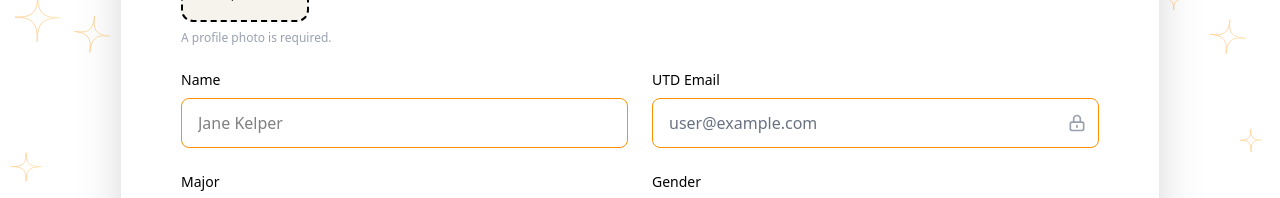
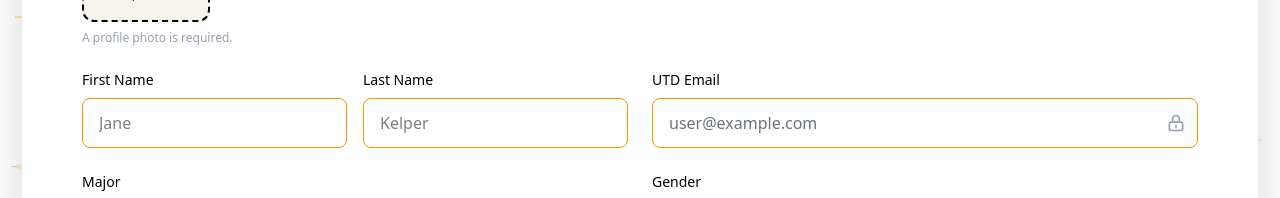
Before and after one commit to acmutd/meteormate-client, a Next.js app: page /onboarding/createProfile in a window 1280 px wide. Shown: the part 306-504 px from the top of the page. Built offline with nearby package versions, Linux system fonts and the light colour scheme; no server answers; sample sign-in values are in the browser's storage.

Commit message:
split name into first and last name

```diff
--- a/src/app/onboarding/createProfile/page.tsx
+++ b/src/app/onboarding/createProfile/page.tsx
@@ -12,7 +12,8 @@ import { Gender, Classification } from "@/types/profile";
 
 export default function CreateProfilePage() {
 	const router = useRouter();
-	const [name, setName] = useState("");
+	const [firstName, setFirstName] = useState("");
+	const [lastName, setLastName] = useState("");
 	const [major, setMajor] = useState("");
 	const [year, setYear] = useState("");
 	const [gender, setGender] = useState("");
@@ -45,7 +46,8 @@ export default function CreateProfilePage() {
 
 	//to make sure before moving ahead that their whole thing is filled or not
 	const isFormValid =
-		name.trim() !== "" &&
+		firstName.trim() !== "" &&
+		lastName.trim() !== "" &&
 		major !== "" &&
 		year !== "" &&
 		gender !== "" &&
@@ -56,8 +58,12 @@ export default function CreateProfilePage() {
 		setGender(e.target.value);
 	};
 
-	const handleNameChange = (e: React.ChangeEvent<HTMLInputElement>) => {
-		setName(e.target.value);
+	const handleFirstNameChange = (e: React.ChangeEvent<HTMLInputElement>) => {
+		setFirstName(e.target.value);
+	};
+
+	const handleLastNameChange = (e: React.ChangeEvent<HTMLInputElement>) => {
+		setLastName(e.target.value);
 	};
 
 	const handleMajorChange = (e: React.ChangeEvent<HTMLSelectElement>) => {
@@ -80,21 +86,10 @@ export default function CreateProfilePage() {
 		setApiError(null);
 		setIsLoading(true);
 
-		// Require a last name (must have a space with content after it)
-		const spaceIdx = name.indexOf(" ");
-		const first_name = spaceIdx === -1 ? name.trim() : name.slice(0, spaceIdx).trim();
-		const last_name = spaceIdx === -1 ? "" : name.slice(spaceIdx + 1).trim();
-
-		if (!last_name) {
-			setApiError("Please enter both a first and last name.");
-			setIsLoading(false);
-			return;
-		}
-
 		// Create the profile
 		const createResult = await createProfile({
-			first_name,
-			last_name,
+			first_name: firstName.trim(),
+			last_name: lastName.trim(),
 			gender: gender as Gender,
 			major,
 			classification: year as Classification,
@@ -104,9 +99,12 @@ export default function CreateProfilePage() {
 		});
 
         if (!createResult.ok) {
+            // if profile picture is the only thing that failed, we can ignore it and retry
+			if (createResult.code !== "409") {
 				setApiError(createResult.error);
 				setIsLoading(false);
 				return;
+			}
 		}
 
 		// If a picture was selected, upload it
@@ -201,15 +199,27 @@ export default function CreateProfilePage() {
 
 				<div className="grid grid-cols-2 gap-6">
 					{/* Name */}
-					<div>
-						<h1 className="text-black font-medium text-sm mb-2">Name</h1>
+					<div className="flex gap-4">
+						<div className="w-1/2">
+							<h1 className="text-black font-medium text-sm mb-2">First Name</h1>
 							<input
 								type="text"
-							placeholder="Jane Kelper"
+								placeholder="Jane"
 								className={inputStyle}
-							value={name}
-							onChange={handleNameChange}
+								value={firstName}
+								onChange={handleFirstNameChange}
 							/>
+						</div>
+						<div className="w-1/2">
+							<h1 className="text-black font-medium text-sm mb-2">Last Name</h1>
+							<input
+								type="text"
+								placeholder="Kelper"
+								className={inputStyle}
+								value={lastName}
+								onChange={handleLastNameChange}
+							/>
+						</div>
 					</div>
 
 					{/* UTD Email */}
```
Lines whose indentation alone changed are shown as unchanged.
